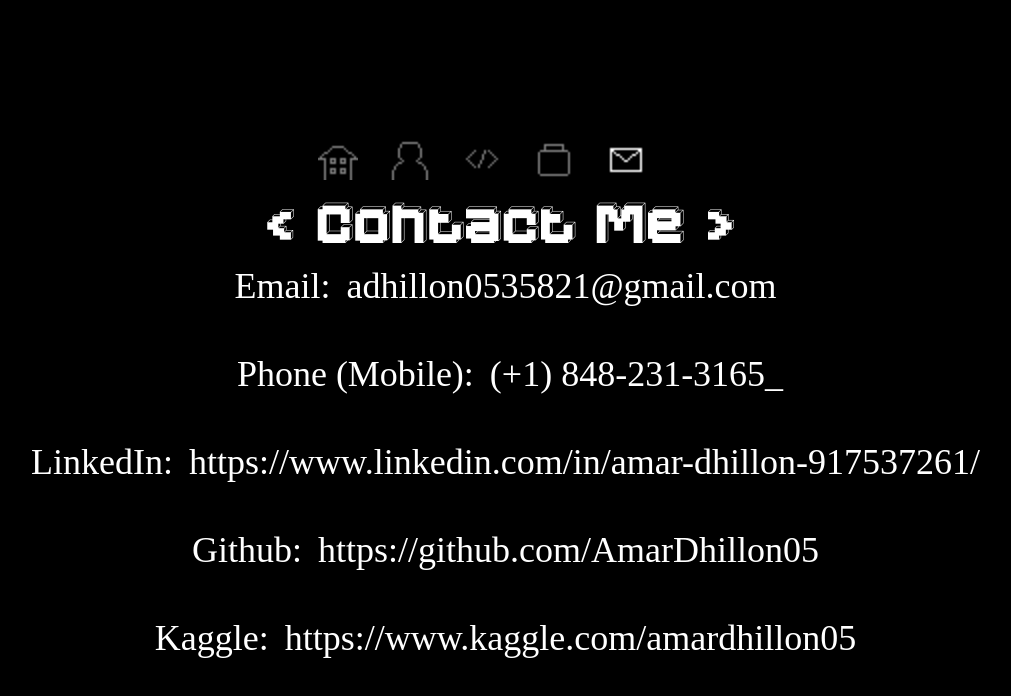
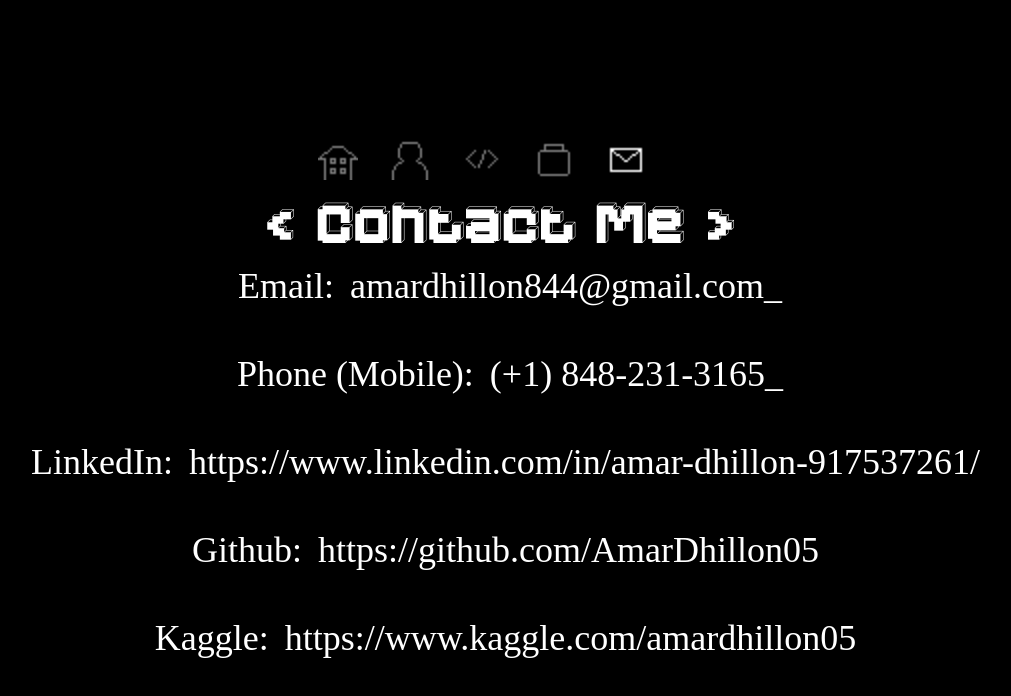
Before and after one commit to AmarDhillon05/Portfolio, a React (Create React App) app: page /contact in a window 1280 px wide. Shown: the top 696 px of the page, without its empty margins (138-1149 px from the left). Built offline with nearby package versions, Linux system fonts and the light colour scheme; a web font is replaced by a local one.

Commit message:
Update email link in Contact.js

```diff
--- a/src/routes/Contact.js
+++ b/src/routes/Contact.js
@@ -9,8 +9,8 @@
 
             <div className = "items-center justify-center flex flex-row">
                 <p className = "text-4xl py-6 w-auto text-center m-auto px-4">Email: </p>
-                <a href = "mailto:adhillon0535821@gmail.com">
-                    <Typed text = {`adhillon0535821@gmail.com`}
+                <a href = "mailto:amardhillon844@gmail.com">
+                    <Typed text = {`amardhillon844@gmail.com`}
                         classList = "text-4xl py-6 w-auto text-center m-auto hover:text-gray-200 transition-all duration-500"
                         delay = {500}
                     ></Typed>
```
